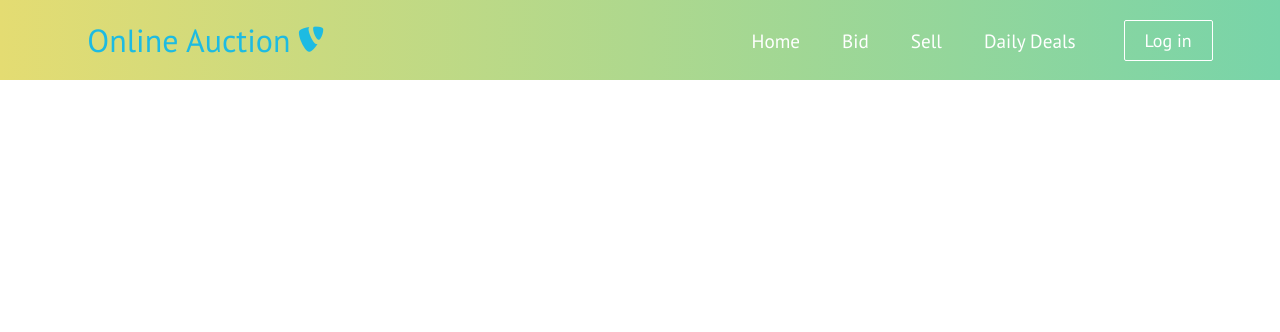
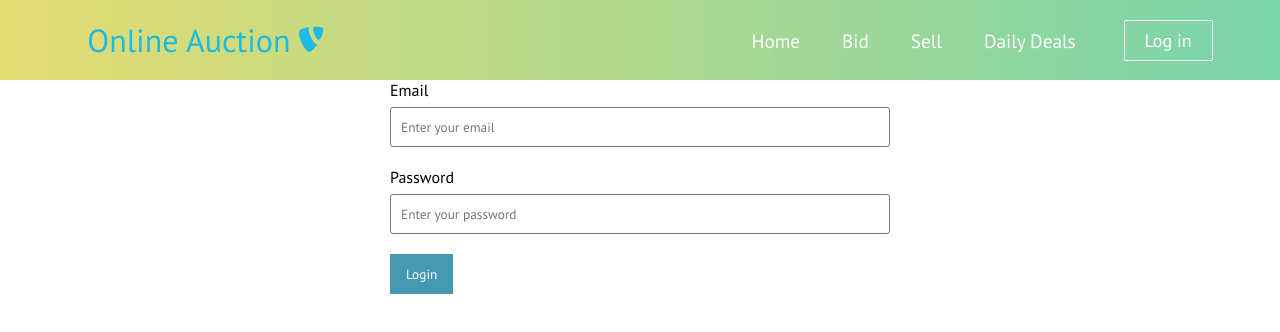
Before and after one commit to Madushan97/Auction_Web, a React (Create React App) app: page /ValidatedLoginForm in a window 1280 px wide. Shown: the top 332 px of the page. Built offline with nearby package versions, Linux system fonts and the light colour scheme.

Commit message:
finished sing in

```diff
--- a/package.json
+++ b/package.json
@@ -9,7 +9,9 @@
     "@testing-library/react": "^11.2.7",
     "@testing-library/user-event": "^12.8.3",
     "bootstrap": "^4.6.0",
+    "email-validator": "^2.0.4",
     "express": "^4.17.1",
+    "formik": "^2.2.9",
     "material-ui-icons": "^1.0.0-beta.36",
     "mdbreact": "^5.0.2",
     "mongoose": "^5.12.12",
@@ -18,7 +20,8 @@
     "react-dom": "^17.0.2",
     "react-router-dom": "^5.2.0",
     "react-scripts": "4.0.3",
-    "web-vitals": "^1.1.2"
+    "web-vitals": "^1.1.2",
+    "yup": "^0.32.9"
   },
   "scripts": {
     "start": "react-scripts start",
--- a/src/App.js
+++ b/src/App.js
@@ -13,8 +13,9 @@ import CreateAuction from './components/pages/CreateAuction'
 import CardDetails from './components/Auctiondetails/CardDetails'
 import xls from './components/pages/xls'
 import LoginPortal from './components/Login/LoginPortal'
-import LoginPage from './components/Login/Login'
+
 import AdminHomePage from './components/Login/AdminHomePage'
+import ValidatedLoginForm from './components/Login/ValidatedLoginForm'
 
 
 
@@ -51,9 +52,11 @@ function App() {
 
           <Route path='/LoginPortal' component={LoginPortal}/>
 
-          <Route path='/LoginPage' component={LoginPage}/>
+
 
           <Route path='AdminHomePage' component={AdminHomePage}/>
+
+          <Route path='/ValidatedLoginForm' component={ValidatedLoginForm}/>
 
 
         </Switch>
--- a/src/components/Login/Login.js
+++ /dev/null
@@ -1,58 +0,0 @@
-import React, { useState } from "react";
-import Form from "react-bootstrap/Form";
-import Button from "react-bootstrap/Button";
-import "./AdminLogin.css";
-import {Link} from 'react-router-dom'
-
-export default function LoginPage() {
-  const [email, setEmail] = useState("");
-  const [password, setPassword] = useState("");
-
-  function validateForm() {
-    return email.length > 0 && password.length > 0;
-  }
-
-  function handleSubmit(event) {
-    event.preventDefault();
-  }
-
-  return (
-
-    <div className="Login">
-        <h2>Welcome to Admin Login</h2>
-      <Form onSubmit={handleSubmit}>
-
-        <Form.Group size="lg" controlId="email">
-          <Form.Label>Email</Form.Label>
-          <Form.Control
-            autoFocus
-            type="email"
-            value={email}
-            onChange={(e) => setEmail(e.target.value)}
-          />
-        </Form.Group>
-
-        <Form.Group size="lg" controlId="password">
-          <Form.Label>Password</Form.Label>
-          <Form.Control
-            type="password"
-            value={password}
-            onChange={(e) => setPassword(e.target.value)}
-          />
-
-        </Form.Group>
-        <Link
-          to='./AdminHomePage'
-        >
-        <Button block size="lg" type="submit" disabled={!validateForm()}>
-          Login
-        </Button>
-        </Link>
-        <Form.Group>
-          <Form.Label>Reset Password</Form.Label>
-
-        </Form.Group>
-      </Form>
-    </div>
-  );
-}
--- a/src/components/Login/LoginPortal.js
+++ b/src/components/Login/LoginPortal.js
@@ -36,7 +36,7 @@ export default function xls() {
                     <img src="images/img-10.png" alt="Avatar" class="image" />
                         <div class="middle">
                             <Link
-                            to='./LoginPage'>
+                            to='./ValidatedLoginForm'>
                             <button  class='button' ><span>Admin</span></button>
                             </Link>
                         </div>
--- /dev/null
+++ b/src/components/Login/ValidatedLoginForm.css
@@ -0,0 +1,56 @@
+.App {
+  font-family: sans-serif;
+}
+
+h1 {
+  text-align: center;
+}
+
+form {
+  max-width: 500px;
+  width: 100%;
+  margin: 0 auto;
+}
+
+label,
+input {
+  display: block;
+  width: 100%;
+}
+
+label {
+  margin-bottom: 5px;
+  height: 22px;
+}
+
+input {
+  margin-bottom: 20px;
+  padding: 10px;
+  border-radius: 3px;
+  border: 1px solid #777;
+}
+
+input.error {
+  border-color: red;
+}
+
+.input-feedback {
+  color: rgb(235, 54, 54);
+  margin-top: -15px;
+  font-size: 14px;
+  margin-bottom: 20px;
+}
+
+button {
+  padding: 10px 15px;
+  background-color: rgb(70, 153, 179);
+  color: white;
+  border: 1px solid rgb(70, 153, 179);
+  background-color: 250ms;
+}
+
+button:hover {
+  cursor: pointer;
+  background-color: white;
+  color: rgb(70, 153, 179);
+}
--- /dev/null
+++ b/src/components/Login/ValidatedLoginForm.js
@@ -0,0 +1,94 @@
+import React from "react";
+import { Formik } from "formik";
+import * as EmailValidator from "email-validator";
+import * as Yup from "yup";
+import './ValidatedLoginForm.css'
+const ValidatedLoginForm = () => (
+  <Formik
+    initialValues={{ email: "", password: "" }}
+    onSubmit={(values, { setSubmitting }) => {
+      setTimeout(() => {
+        console.log("Logging in", values);
+        setSubmitting(false);
+      }, 500);
+    }}
+    //********Handling validation messages yourself*******/
+    // validate={values => {
+    //   let errors = {};
+    //   if (!values.email) {
+    //     errors.email = "Required";
+    //   } else if (!EmailValidator.validate(values.email)) {
+    //     errors.email = "Invalid email address";
+    //   }
+
+    //   const passwordRegex = /(?=.*[0-9])/;
+    //   if (!values.password) {
+    //     errors.password = "Required";
+    //   } else if (values.password.length < 8) {
+    //     errors.password = "Password must be 8 characters long.";
+    //   } else if (!passwordRegex.test(values.password)) {
+    //     errors.password = "Invalida password. Must contain one number";
+    //   }
+
+    //   return errors;
+    // }}
+    //********Using Yum for validation********/
+
+    validationSchema={Yup.object().shape({
+      email: Yup.string()
+        .email()
+        .required("Required"),
+      password: Yup.string()
+        .required("No password provided.")
+        .min(8, "Password is too short - should be 8 chars minimum.")
+        .matches(/(?=.*[0-9])/, "Password must contain a number.")
+    })}
+  >
+    {props => {
+      const {
+        values,
+        touched,
+        errors,
+        isSubmitting,
+        handleChange,
+        handleBlur,
+        handleSubmit
+      } = props;
+      return (
+        <form onSubmit={handleSubmit}>
+          <label htmlFor="email">Email</label>
+          <input
+            name="email"
+            type="text"
+            placeholder="Enter your email"
+            value={values.email}
+            onChange={handleChange}
+            onBlur={handleBlur}
+            className={errors.email && touched.email && "error"}
+          />
+          {errors.email && touched.email && (
+            <div className="input-feedback">{errors.email}</div>
+          )}
+          <label htmlFor="email">Password</label>
+          <input
+            name="password"
+            type="password"
+            placeholder="Enter your password"
+            value={values.password}
+            onChange={handleChange}
+            onBlur={handleBlur}
+            className={errors.password && touched.password && "error"}
+          />
+          {errors.password && touched.password && (
+            <div className="input-feedback">{errors.password}</div>
+          )}
+          <button type="submit" disabled={isSubmitting}>
+            Login
+          </button>
+        </form>
+      );
+    }}
+  </Formik>
+);
+
+export default ValidatedLoginForm;
```
Also changed, not shown: src/components/Login/Login.css (deleted), 1 other file (tests, documents, lock files or other folders).
